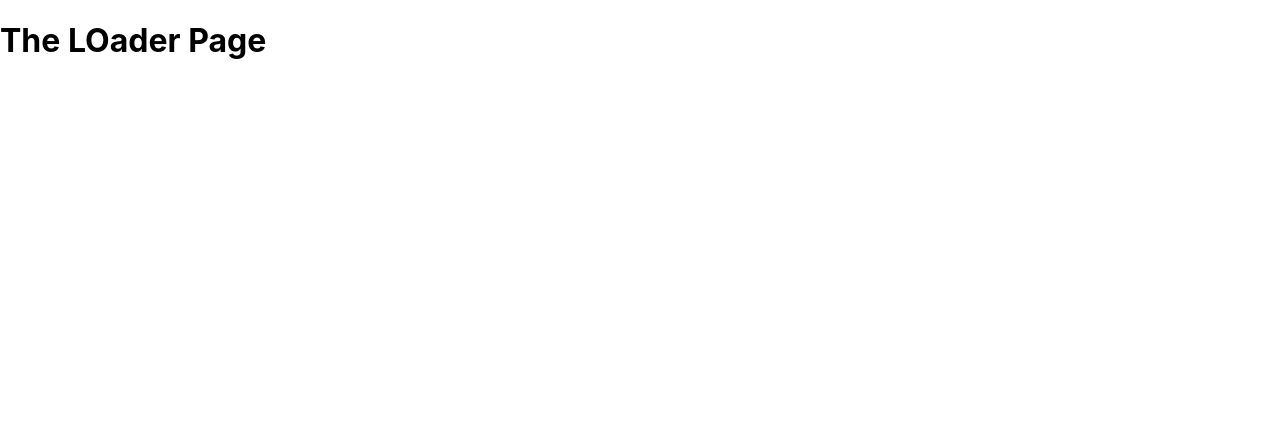
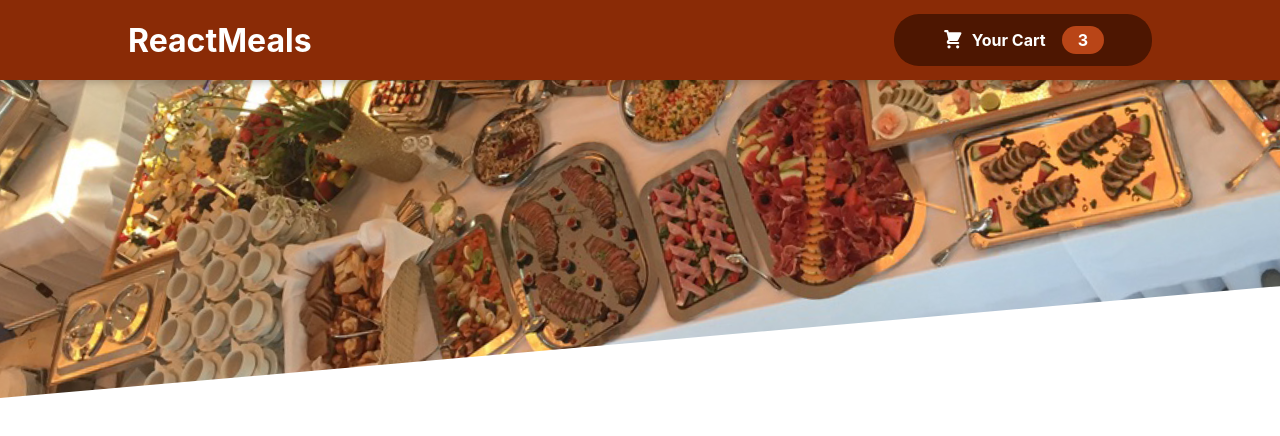
Before and after one commit to AbinMuds/Food-Order-React-App, a React (Create React App) app in the folder food-order/: page / in a window 1280 px wide. Shown: the top 436 px of the page. Built offline with nearby package versions, Linux system fonts and the light colour scheme.

Commit message:
adds components for Header and setup Header with a image

```diff
--- a/food-order/src/App.js
+++ b/food-order/src/App.js
@@ -1,10 +1,11 @@
-import React from "react";
+import React, {Fragment} from "react";
+import Header from "./components/Layout/Header";
 
 function App() {
   return (
-    <div className="App">
-      <h1>The LOader Page</h1>
-    </div>
+    <Fragment>
+      <Header/>
+    </Fragment>
   );
 }
 
--- /dev/null
+++ b/food-order/src/components/Cart/CartIcon.js
@@ -0,0 +1,13 @@
+const CartIcon = () => {
+    return (
+      <svg
+        xmlns='http://www.w3.org/2000/svg'
+        viewBox='0 0 20 20'
+        fill='currentColor'
+      >
+        <path d='M3 1a1 1 0 000 2h1.22l.305 1.222a.997.997 0 00.01.042l1.358 5.43-.893.892C3.74 11.846 4.632 14 6.414 14H15a1 1 0 000-2H6.414l1-1H14a1 1 0 00.894-.553l3-6A1 1 0 0017 3H6.28l-.31-1.243A1 1 0 005 1H3zM16 16.5a1.5 1.5 0 11-3 0 1.5 1.5 0 013 0zM6.5 18a1.5 1.5 0 100-3 1.5 1.5 0 000 3z' />
+      </svg>
+    );
+  };
+
+  export default CartIcon;
--- a/food-order/src/components/Layout/Header.js
+++ b/food-order/src/components/Layout/Header.js
@@ -1,6 +1,19 @@
+import { Fragment } from 'react';
+
+import HeaderCartButton from './HeaderCartButton';
+import mealsImage  from '../../assets/meals.jpg';
+import classes from "./Header.module.css";
 
 const Header = props => {
-    return <h1>This is Header</h1>
+    return <Fragment>
+        <header className={classes.header}>
+            <h1>ReactMeals</h1>
+            <HeaderCartButton />
+        </header>
+        <div className={classes['main-image']}>
+            <img src={mealsImage} alt="A table full of delicious food"/>
+        </div>
+    </Fragment>
 }
 
 export default Header;
--- a/food-order/src/components/Layout/Header.module.css
+++ b/food-order/src/components/Layout/Header.module.css
@@ -2,7 +2,7 @@
     position: fixed;
     top: 0;
     left: 0;
-    width: 100%;
+    width: 80%;
     height: 5rem;
     background-color: #8a2b06;
     color: white;
--- /dev/null
+++ b/food-order/src/components/Layout/HeaderCartButton.js
@@ -0,0 +1,14 @@
+import CartIcon from "../Cart/CartIcon";
+import classes from './HeaderCartButton.module.css';
+
+const HeaderCartButton = props => {
+    return <button className={classes.button}>
+        <span className={classes.icon}>
+            <CartIcon />
+        </span>
+        <span>Your Cart</span>
+        <span className={classes.badge}>3</span>
+    </button>
+};
+
+export default HeaderCartButton;
--- /dev/null
+++ b/food-order/src/components/Layout/HeaderCartButton.module.css
@@ -0,0 +1,59 @@
+.button {
+    cursor: pointer;
+    font: inherit;
+    border: none;
+    background-color: #4d1601;
+    color: white;
+    padding: 0.75rem 3rem;
+    display: flex;
+    justify-content: space-around;
+    align-items: center;
+    border-radius: 25px;
+    font-weight: bold;
+  }
+
+.button:hover,
+.button:active {
+background-color: #2c0d00;
+}
+
+.icon {
+width: 1.35rem;
+height: 1.35rem;
+margin-right: 0.5rem;
+}
+
+.badge {
+background-color: #b94517;
+padding: 0.25rem 1rem;
+border-radius: 25px;
+margin-left: 1rem;
+font-weight: bold;
+}
+
+.button:hover .badge,
+.button:active .badge {
+background-color: #92320c;
+}
+
+.bump {
+animation: bump 300ms ease-out;
+}
+
+@keyframes bump {
+0% {
+    transform: scale(1);
+}
+10% {
+    transform: scale(0.9);
+}
+30% {
+    transform: scale(1.1);
+}
+50% {
+    transform: scale(1.15);
+}
+100% {
+    transform: scale(1);
+}
+}
```
Also changed, not shown: food-order/src/assets/meals.jpg (added). Lines whose indentation alone changed are shown as unchanged.
